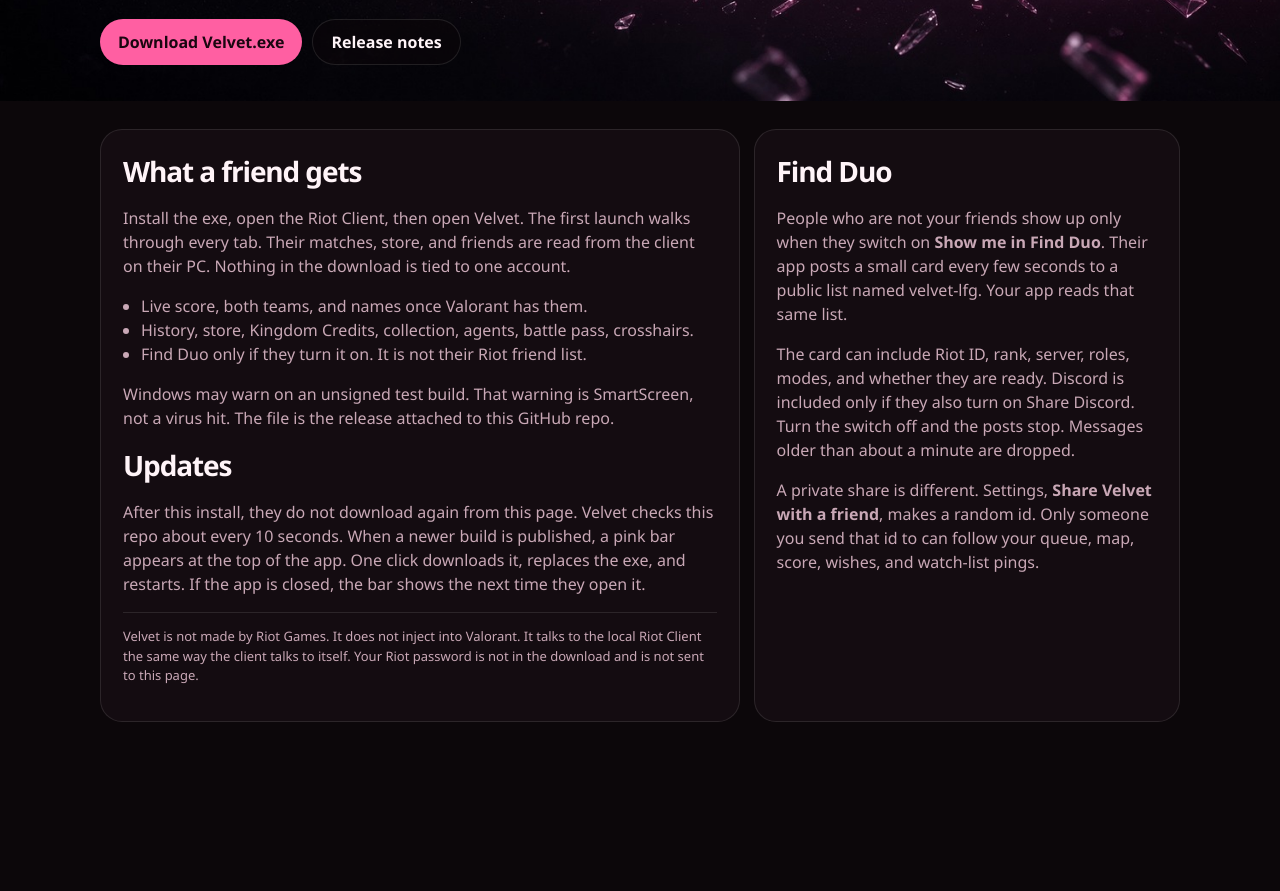
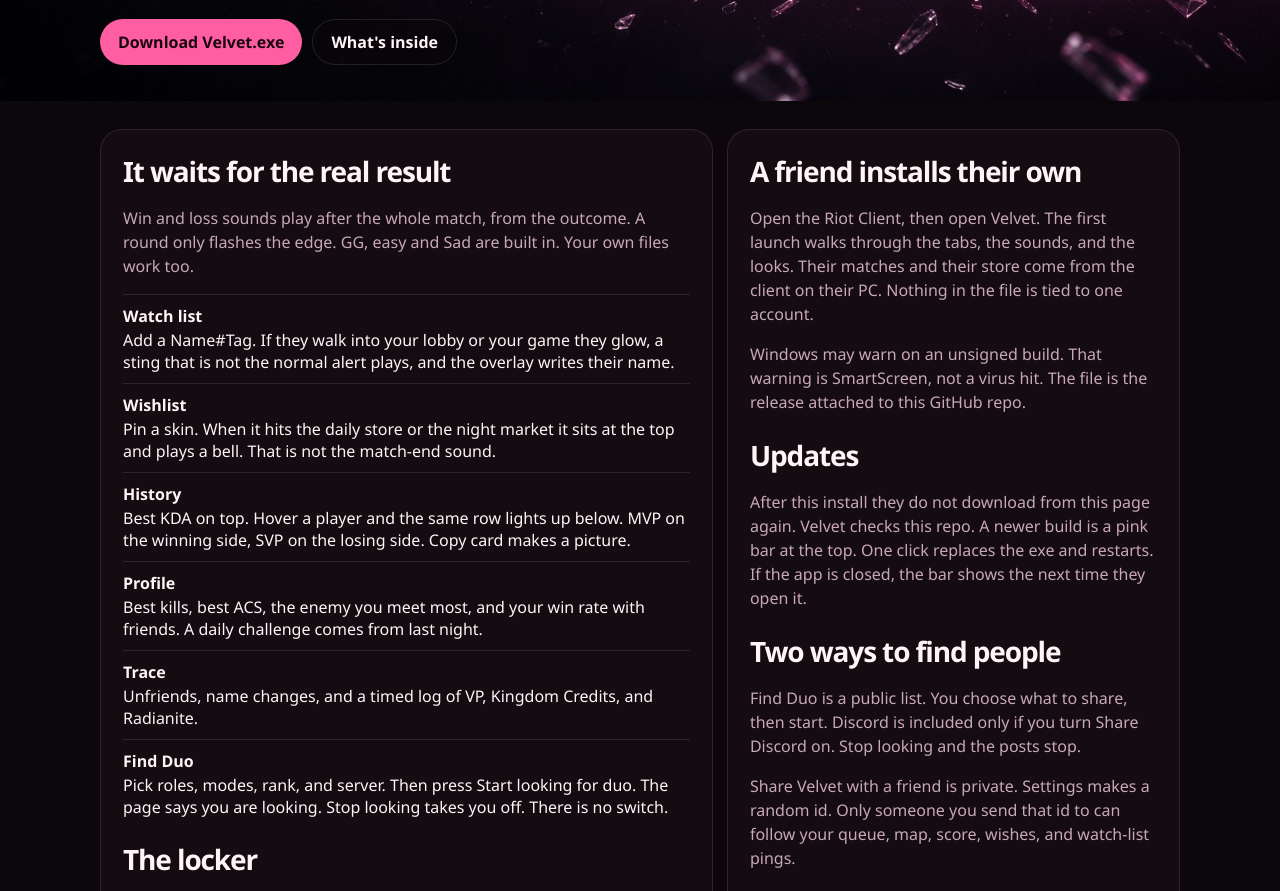
Before and after one commit to qdxnnyq/valvet, a plain HTML site: page docs/index.html in a window 1280 px wide. Shown: the part 319-1210 px from the top of the page. Before the commit the page ends 1113 px from the top, so only its background shows below. Drawn offline with Linux system fonts and the light colour scheme.

Commit message:
Rewrite the GitHub page around the real features

```diff
--- a/docs/index.html
+++ b/docs/index.html
@@ -4,9 +4,9 @@
   <meta charset="utf-8" />
   <meta name="viewport" content="width=device-width, initial-scale=1" />
   <title>Velvet — Valorant, on your PC</title>
-  <meta name="description" content="Velvet is a Windows app that reads the Riot Client on your PC. Live match, store, collection, and an opt-in Find Duo list." />
+  <meta name="description" content="Velvet is a pink Windows companion that reads the Riot Client on your PC. Live match, watch list, store, and Find Duo. It never asks for your password." />
   <meta property="og:title" content="Velvet" />
-  <meta property="og:description" content="Live Valorant on your own PC. Download the test build." />
+  <meta property="og:description" content="Live Valorant on your own PC. Win and loss sounds only after the match. Watch list, wishlist, Find Duo." />
   <meta property="og:image" content="https://qdxnnyq.github.io/velvet/og.jpg" />
   <meta name="twitter:card" content="summary_large_image" />
   <meta name="twitter:image" content="https://qdxnnyq.github.io/velvet/og.jpg" />
@@ -21,16 +21,20 @@
     .mark { font-size: 13px; letter-spacing: .22em; text-transform: uppercase; color: var(--accent); font-weight: 750; }
     h1 { margin: 8px 0 0; font-size: clamp(48px, 8vw, 92px); letter-spacing: -.06em; line-height: .9; }
     h1 span { color: var(--accent); }
-    .lead { max-width: 520px; color: var(--muted); font-size: 18px; line-height: 1.45; }
+    .lead { max-width: 560px; color: var(--muted); font-size: 18px; line-height: 1.45; }
     .actions { display: flex; flex-wrap: wrap; gap: 10px; margin-top: 22px; }
     .btn { display: inline-flex; align-items: center; height: 46px; padding: 0 18px; border-radius: 999px; text-decoration: none; font-weight: 750; }
     .btn.solid { background: var(--accent); color: #1a0610; }
     .btn.ghost { border: 1px solid var(--line); background: rgba(12,7,10,.55); }
-    main { width: min(1080px, calc(100% - 40px)); margin: 0 auto; padding: 28px 0 72px; display: grid; grid-template-columns: 1.2fr .8fr; gap: 14px; }
+    main { width: min(1080px, calc(100% - 40px)); margin: 0 auto; padding: 28px 0 72px; display: grid; grid-template-columns: 1.15fr .85fr; gap: 14px; }
     article, aside { background: #140c11; border: 1px solid var(--line); border-radius: 22px; padding: 22px; }
-    h2 { margin: 0 0 10px; font-size: 28px; letter-spacing: -.04em; }
+    h2 { margin: 22px 0 10px; font-size: 28px; letter-spacing: -.04em; }
+    article h2:first-child, aside h2:first-child { margin-top: 0; }
     p, li { color: var(--muted); line-height: 1.5; }
     ul { padding-left: 18px; }
+    .grid { display: grid; gap: 10px; margin-top: 8px; }
+    .grid div { border-top: 1px solid var(--line); padding-top: 10px; }
+    .grid b { display: block; color: var(--ink); margin-bottom: 2px; }
     .note { margin-top: 14px; padding-top: 14px; border-top: 1px solid var(--line); font-size: 13px; }
     @media (max-width: 800px) { main { grid-template-columns: 1fr; } .hero { min-height: 320px; } }
   </style>
@@ -38,34 +42,40 @@
 <body>
   <header class="hero">
     <div class="hero-inner">
-      <div class="mark">Windows test</div>
+      <div class="mark">Windows · on your PC</div>
       <h1>VEL<span>VET</span></h1>
-      <p class="lead">A Valorant companion for your own PC. Live lobby, store, collection, and an opt-in list of people looking for a duo.</p>
+      <p class="lead">The match, the store, and the people you keep an eye on. Pink, local, and it never asks for your Riot password. A friend who installs it sees their own account.</p>
       <div class="actions">
         <a class="btn solid" href="https://github.com/qdxnnyq/velvet/releases/latest/download/Velvet.exe">Download Velvet.exe</a>
-        <a class="btn ghost" href="https://github.com/qdxnnyq/velvet/releases/latest">Release notes</a>
+        <a class="btn ghost" href="https://github.com/qdxnnyq/velvet">What's inside</a>
       </div>
     </div>
   </header>
   <main>
     <article>
-      <h2>What a friend gets</h2>
-      <p>Install the exe, open the Riot Client, then open Velvet. The first launch walks through every tab. Their matches, store, and friends are read from the client on their PC. Nothing in the download is tied to one account.</p>
-      <ul>
-        <li>Live score, both teams, and names once Valorant has them.</li>
-        <li>History, store, Kingdom Credits, collection, agents, battle pass, crosshairs.</li>
-        <li>Find Duo only if they turn it on. It is not their Riot friend list.</li>
-      </ul>
-      <p>Windows may warn on an unsigned test build. That warning is SmartScreen, not a virus hit. The file is the release attached to this GitHub repo.</p>
-      <h2>Updates</h2>
-      <p>After this install, they do not download again from this page. Velvet checks this repo about every 10 seconds. When a newer build is published, a pink bar appears at the top of the app. One click downloads it, replaces the exe, and restarts. If the app is closed, the bar shows the next time they open it.</p>
-      <p class="note">Velvet is not made by Riot Games. It does not inject into Valorant. It talks to the local Riot Client the same way the client talks to itself. Your Riot password is not in the download and is not sent to this page.</p>
+      <h2>It waits for the real result</h2>
+      <p>Win and loss sounds play after the whole match, from the outcome. A round only flashes the edge. GG, easy and Sad are built in. Your own files work too.</p>
+      <div class="grid">
+        <div><b>Watch list</b> Add a Name#Tag. If they walk into your lobby or your game they glow, a sting that is not the normal alert plays, and the overlay writes their name.</div>
+        <div><b>Wishlist</b> Pin a skin. When it hits the daily store or the night market it sits at the top and plays a bell. That is not the match-end sound.</div>
+        <div><b>History</b> Best KDA on top. Hover a player and the same row lights up below. MVP on the winning side, SVP on the losing side. Copy card makes a picture.</div>
+        <div><b>Profile</b> Best kills, best ACS, the enemy you meet most, and your win rate with friends. A daily challenge comes from last night.</div>
+        <div><b>Trace</b> Unfriends, name changes, and a timed log of VP, Kingdom Credits, and Radianite.</div>
+        <div><b>Find Duo</b> Pick roles, modes, rank, and server. Then press Start looking for duo. The page says you are looking. Stop looking takes you off. There is no switch.</div>
+      </div>
+      <h2>The locker</h2>
+      <p>Store, featured bundle, esports capsules you can open, collection, agents, battle pass, patch notes, and crosshairs you import yourself. Upload a background and Velvet picks the colours from the picture. Liquid glass, shaders, a small always-on-top overlay, and a live-only mode that loads nothing else.</p>
+      <p class="note">Velvet is not made by Riot Games. It does not inject into Valorant. It talks to the local Riot Client the same way the client talks to itself. Your password is not in the download.</p>
     </article>
     <aside>
-      <h2>Find Duo</h2>
-      <p>People who are not your friends show up only when they switch on <b>Show me in Find Duo</b>. Their app posts a small card every few seconds to a public list named velvet-lfg. Your app reads that same list.</p>
-      <p>The card can include Riot ID, rank, server, roles, modes, and whether they are ready. Discord is included only if they also turn on Share Discord. Turn the switch off and the posts stop. Messages older than about a minute are dropped.</p>
-      <p>A private share is different. Settings, <b>Share Velvet with a friend</b>, makes a random id. Only someone you send that id to can follow your queue, map, score, wishes, and watch-list pings.</p>
+      <h2>A friend installs their own</h2>
+      <p>Open the Riot Client, then open Velvet. The first launch walks through the tabs, the sounds, and the looks. Their matches and their store come from the client on their PC. Nothing in the file is tied to one account.</p>
+      <p>Windows may warn on an unsigned build. That warning is SmartScreen, not a virus hit. The file is the release attached to this GitHub repo.</p>
+      <h2>Updates</h2>
+      <p>After this install they do not download from this page again. Velvet checks this repo. A newer build is a pink bar at the top. One click replaces the exe and restarts. If the app is closed, the bar shows the next time they open it.</p>
+      <h2>Two ways to find people</h2>
+      <p>Find Duo is a public list. You choose what to share, then start. Discord is included only if you turn Share Discord on. Stop looking and the posts stop.</p>
+      <p>Share Velvet with a friend is private. Settings makes a random id. Only someone you send that id to can follow your queue, map, score, wishes, and watch-list pings.</p>
     </aside>
   </main>
 </body>
```
